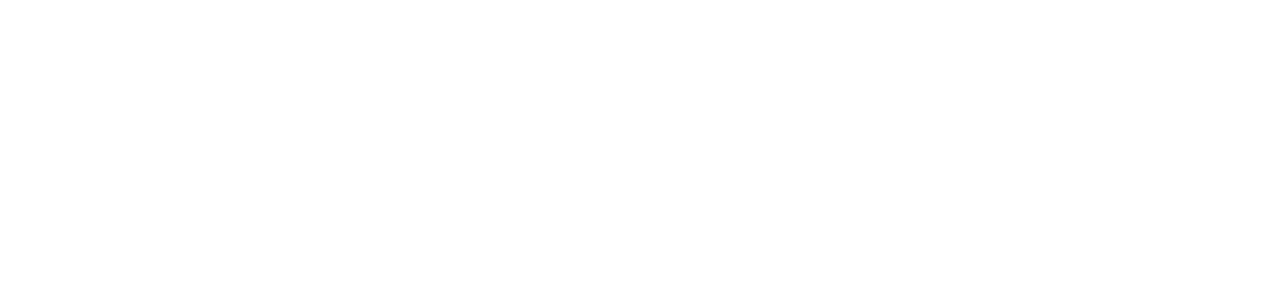
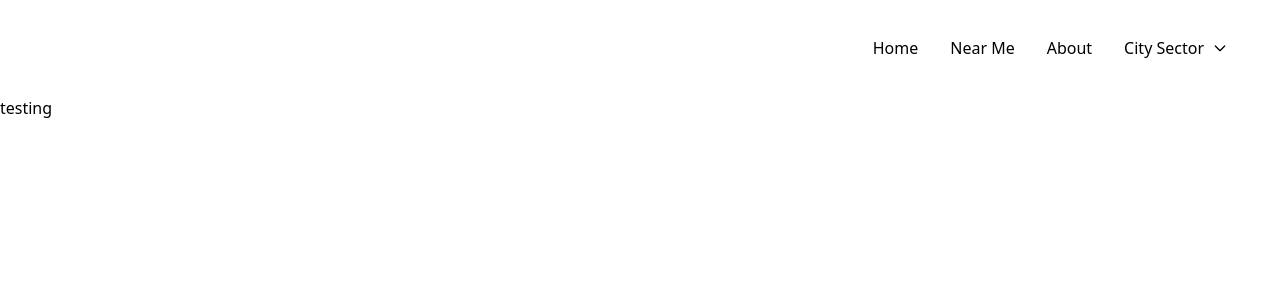
Before and after one commit to asadc24/CalgaryHacks2023, a React (Create React App) app in the folder frontend/: page / in a window 1280 px wide. Before the commit this address had no page. Shown: the top 300 px of the page. Built offline with nearby package versions, Linux system fonts and the light colour scheme.

Commit message:
started building frontend

```diff
--- a/frontend/package.json
+++ b/frontend/package.json
@@ -9,6 +9,7 @@
     "bootstrap": "^5.2.3",
     "react": "^18.2.0",
     "react-dom": "^18.2.0",
+    "react-icons": "^4.7.1",
     "react-router-dom": "^6.8.1",
     "react-scripts": "5.0.1",
     "web-vitals": "^2.1.4"
@@ -36,5 +37,8 @@
       "last 1 firefox version",
       "last 1 safari version"
     ]
+  },
+  "devDependencies": {
+    "tailwindcss": "^3.2.7"
   }
 }
--- a/frontend/src/App.js
+++ b/frontend/src/App.js
@@ -1,15 +1,21 @@
-import './App.css';
-import "bootstrap/dist/css/bootstrap.min.css"
-import { BrowserRouter, Routes, Route } from "react-router-dom"
+import { BrowserRouter as Router, Route, Routes } from 'react-router-dom';
 import login_page from "./pages/login_page"
+import HomePage from './pages/HomePage'
+import Navbar from './components/Navbar';
 
 function App() {
   return (
-    <BrowserRouter>
-    <Routes>
-      <Route path="/login" element={<login_page />} />
-    </Routes>
-  </BrowserRouter>
+    <div className='App'>
+      <Router>
+        <Navbar/>
+        <div className='content'>
+          <Routes>
+            <Route exact path='/' element={<HomePage/>} />
+          </Routes>
+        </div>
+      </Router>
+    </div>
+
   );
 }
 
--- /dev/null
+++ b/frontend/src/components/Navbar.jsx
@@ -0,0 +1,137 @@
+import React, { useState } from "react";
+import { Link } from "react-router-dom";
+import { AiOutlineClose, AiOutlineMenu } from 'react-icons/ai';
+
+
+
+const Navbar = () => {
+  const [nav, setNav] = useState(false)
+  const [dropDown, setDropDown] = useState(false)
+  const handleNav = () => {
+    setNav(!nav);
+  };
+
+  return (
+    <div className="flex justify-between items-center h-24 max-w-[1240px] mx-auto px-4 text-black">
+      <Link to={"/"} onClick={() => setDropDown(false)}>
+      </Link>
+      <ul className="hidden md:flex">
+        <Link to={"/"} onClick={() => setDropDown(false)}>
+          <li className="p-4">Home</li>
+        </Link>
+        <Link to={"/nearby"} onClick={() => setDropDown(false)}>
+          <li className="p-4">Near Me</li>
+        </Link>
+        <Link to={"/about"} onClick={() => setDropDown(false)}>
+          <li className="p-4">About</li>
+        </Link>
+        <li className="p-4">
+
+<button  onClick={() => setDropDown(!dropDown)} data-dropdown-toggle="dropdown" class="text-black  focus:outline-nonefont-medium text-center inline-flex items-center" type="button">City Sector<svg class="w-4 h-4 ml-2" aria-hidden="true" fill="none" stroke="currentColor" viewBox="0 0 24 24" xmlns="http://www.w3.org/2000/svg"><path stroke-linecap="round" stroke-linejoin="round" stroke-width="2" d="M19 9l-7 7-7-7"></path></svg></button>
+{dropDown && <div id="dropdown" className=" bg-gray-300 absolute z-10 rounded">
+    <ul className="text-sm border border-black rounded " aria-labelledby="dropdownDefaultButton">
+    <Link to={`/sector/:${encodeURIComponent("NORTHWEST")}`}>
+      <li className="block px-4 py-2" onClick={() => setDropDown(!dropDown)}>
+        NORTHWEST
+      </li>
+      </Link>
+      <Link to={`/sector/:${encodeURIComponent("NORTHEAST")}`}>
+      <li className="block px-4 py-2" onClick={() => setDropDown(!dropDown)}>
+        NORTHEAST
+      </li>
+      </Link>
+      <Link to={`/sector/:${encodeURIComponent("SOUTHEAST")}`}>
+      <li className="block px-4 py-2" onClick={() => setDropDown(!dropDown)}>
+        SOUTHEAST
+      </li>
+      </Link>
+      <Link to='/sector/:NORTH'>
+      <li className="block px-4 py-2" onClick={() => setDropDown(!dropDown)}>
+        NORTH
+      </li>
+      </Link>
+      <Link to='/sector/:EAST'>
+      <li className="block px-4 py-2" onClick={() => setDropDown(!dropDown)}>
+        EAST
+      </li>
+      </Link>
+      <Link to='/sector/:SOUTH'>
+      <li className="block px-4 py-2 " onClick={() => setDropDown(!dropDown)}>
+        SOUTH
+      </li>
+      </Link>
+      <Link to='/sector/:WEST'>
+      <li className="block px-4 py-2" onClick={() => setDropDown(!dropDown)}>
+        WEST
+      </li>
+      </Link>
+      <Link to='/sector/:CENTRE'>
+      <li className="block px-4 py-2" onClick={() => setDropDown(!dropDown)}>
+        CENTRE
+      </li>
+      </Link>
+
+    </ul>
+</div>}
+
+
+        </li>
+
+      </ul>
+      <div className="block md:hidden" onClick={handleNav}>
+        {nav ? <AiOutlineClose size={20}/> : <AiOutlineMenu size={20}/>}
+      </div>
+      <ul className={nav ? ' text-black z-50 fixed left-0 top-0 w-[45%] h-full border-r border-r-gray-900 bg-gray-300 ease-in-out duration-500' : 'ease-in-out duration-500 fixed left-[-100%]'}>
+        <h1 className='w-full text-4xl font-bold text-emerald-600 m-4'>YYC-PARKS</h1>
+        <Link to={`/`} onClick={() => setNav(false)}>
+          <li className='p-4 border-b border-gray-600 font-bold'>Home</li>
+        </Link>
+        <Link to={`/nearby`} onClick={() => setNav(false)}>
+          <li className='p-4 border-b border-gray-600 font-bold'>Near Me</li>
+        </Link>
+        <Link to={`/about`} onClick={() => setNav(false)}>
+          <li className='p-4 border-b border-gray-600 font-bold'>About</li>
+        </Link>
+          <li className='p-4 font-bold'>Sectors</li>
+          <ol>
+          <Link to={`/sector/:${encodeURIComponent("NORTHWEST")}`} onClick={() => setNav(false)}>
+            <li className="pl-5 pb-2 text-sm">North West</li>
+          </Link>
+          <Link to={`/sector/:${encodeURIComponent("NORTHEAST")}`} onClick={() => setNav(false)}>
+            <li className="pl-5 pb-2 text-sm">North East</li>
+          </Link>
+          <Link to={`/sector/:${encodeURIComponent("SOUTHEAST")}`} onClick={() => setNav(false)}>
+            <li className="pl-5 pb-2 text-sm">South East</li>
+          </Link>
+          <Link to={`/sector/:NORTH`} onClick={() => setNav(false)}>
+            <li className="pl-5 pb-2 text-sm">North</li>
+          </Link>
+          <Link to={`/sector/:EAST`} onClick={() => setNav(false)}>
+            <li className="pl-5 pb-2 text-sm">East</li>
+          </Link>
+          <Link to={`/sector/:SOUTH`} onClick={() => setNav(false)}>
+            <li className="pl-5 pb-2 text-sm">South</li>
+          </Link>
+          <Link to={`/sector/:WEST`} onClick={() => setNav(false)}>
+            <li className="pl-5 pb-2 text-sm">West</li>
+          </Link>
+          <Link to={`/sector/:CENTRE`} onClick={() => setNav(false)}>
+            <li className="pl-5 pb-2 text-sm">Centre</li>
+          </Link>
+
+          </ol>
+      </ul>
+
+
+
+
+
+
+
+
+    </div>
+
+  );
+};
+
+export default Navbar;
--- a/frontend/src/index.css
+++ b/frontend/src/index.css
@@ -1,13 +1,3 @@
-body {
-  margin: 0;
-  font-family: -apple-system, BlinkMacSystemFont, 'Segoe UI', 'Roboto', 'Oxygen',
-    'Ubuntu', 'Cantarell', 'Fira Sans', 'Droid Sans', 'Helvetica Neue',
-    sans-serif;
-  -webkit-font-smoothing: antialiased;
-  -moz-osx-font-smoothing: grayscale;
-}
-
-code {
-  font-family: source-code-pro, Menlo, Monaco, Consolas, 'Courier New',
-    monospace;
-}
+@tailwind base;
+@tailwind components;
+@tailwind utilities;
--- /dev/null
+++ b/frontend/src/pages/HomePage.jsx
@@ -0,0 +1,11 @@
+import React from 'react'
+
+const HomePage = () => {
+  return (
+    <div>
+        <h1>testing</h1>
+    </div>
+  )
+}
+
+export default HomePage
--- a/frontend/src/pages/login_page.css
+++ /dev/null
@@ -1,40 +0,0 @@
-
-.App {
-    background-color: white;
-  }
-
-  .Auth-form-container {
-    display: flex;
-    justify-content: center;
-    align-items: center;
-    width: 100vw;
-    height: 100vh;
-  }
-
-  .Auth-form {
-    width: 420px;
-    box-shadow: rgb(0 0 0 / 16%) 1px 1px 10px;
-    padding-top: 30px;
-    padding-bottom: 20px;
-    border-radius: 8px;
-    background-color: white;
-  }
-
-  .Auth-form-content {
-    padding-left: 12%;
-    padding-right: 12%;
-  }
-
-  .Auth-form-title {
-    text-align: center;
-    margin-bottom: 1em;
-    font-size: 24px;
-    color: rgb(34, 34, 34);
-    font-weight: 800;
-  }
-
-  label {
-    font-size: 14px;
-    font-weight: 600;
-    color: rgb(34, 34, 34);
-  }
--- a/frontend/src/pages/login_page.jsx
+++ b/frontend/src/pages/login_page.jsx
@@ -1,5 +1,4 @@
 import React , {useState} from "react";
-import "./login_page.css"
 
 export default function(props){
     return (
--- /dev/null
+++ b/frontend/tailwind.config.js
@@ -0,0 +1,10 @@
+/** @type {import('tailwindcss').Config} */
+module.exports = {
+  content: [
+    "./src/**/*.{js,jsx,ts,tsx}",
+  ],
+  theme: {
+    extend: {},
+  },
+  plugins: [],
+}
```
Also changed, not shown: 1 other file (tests, documents, lock files or other folders).
